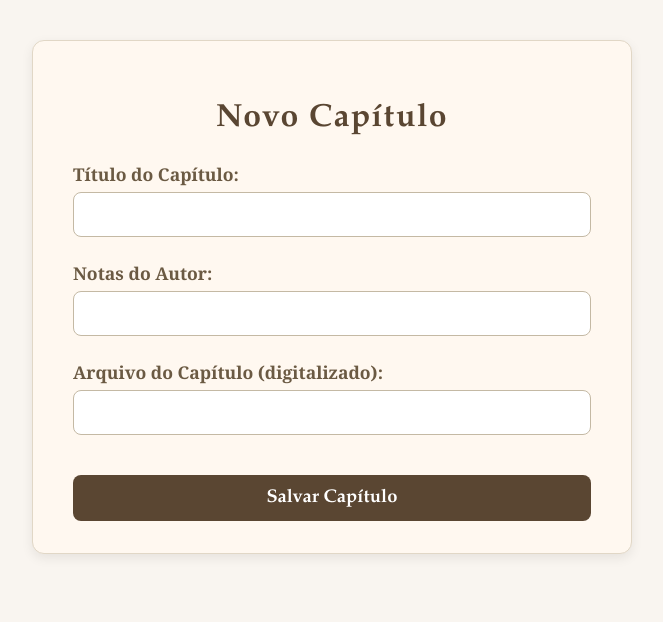
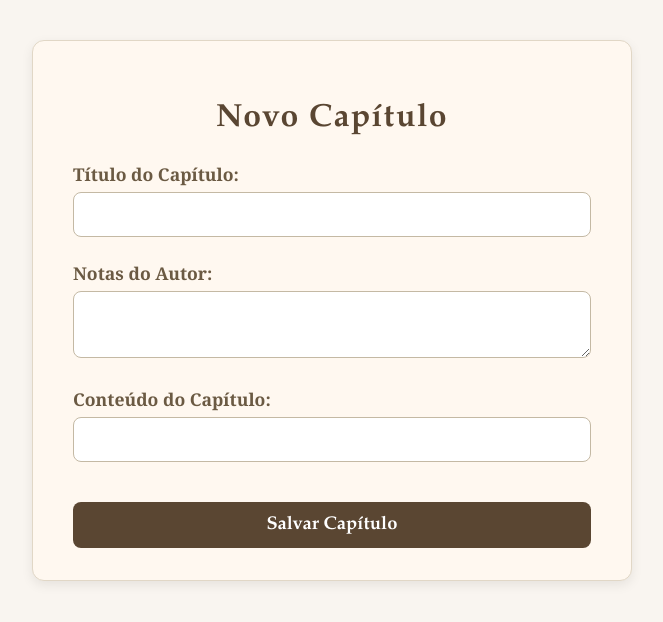
Before and after one commit to gallineci/capitular, a Django app: template templates/capitulo/novo.html in a window 1280 px wide. Shown: the top 622 px of the page, without its empty margins (308-971 px from the left). Run offline with Django 3.2, Linux system fonts and the light colour scheme; the template is opened without the code that fills it, so the values that code supplies are empty, except form fields; tables that the repository leaves empty hold one stand-in row (values such as "Sample post"); form fields are guessed from the names that the template uses.

Commit message:
campo de conteúdo do capítulo corrigido

```diff
--- a/capitulo/forms.py
+++ b/capitulo/forms.py
@@ -4,4 +4,4 @@
 class FormularioCapitulo(ModelForm):
     class Meta:
         model = Capitulo
-        fields = ['titulo', 'notas_autor', 'arquivo_capitulo']
+        fields = ['titulo', 'descricao', 'conteudo']
--- a/capitulo/models.py
+++ b/capitulo/models.py
@@ -3,8 +3,8 @@
 
 class Capitulo(models.Model):
     titulo = models.CharField(max_length=200)
-    notas_autor = models.TextField(blank=True)
-    arquivo_capitulo = models.FileField(upload_to='capitulos/', blank=True, null=True)
+    descricao = models.TextField(verbose_name="Notas do autor")
+    conteudo = models.TextField(verbose_name="Conteúdo do capítulo")
     historia = models.ForeignKey(Historia, on_delete=models.CASCADE, related_name='capitulos')
     criado_em = models.DateTimeField(auto_now_add=True)
 
--- a/capitulo/views.py
+++ b/capitulo/views.py
@@ -29,7 +29,7 @@
         return context
 
     def get_success_url(self):
-        return reverse_lazy('ver-historia', kwargs={'pk': self.historia.id})
+        return reverse_lazy('detalhes-historia', kwargs={'pk': self.historia.id})
 
 
 class DetalhesCapitulo(LoginRequiredMixin, DetailView):
--- a/templates/capitulo/novo.html
+++ b/templates/capitulo/novo.html
@@ -96,18 +96,18 @@
 </head>
 <body>
 
-  <form action="{% url 'criar-capitulo' historia_id %}" method="post" enctype="multipart/form-data" novalidate>
+<form action="{% url 'criar-capitulo' historia_id %}" method="post" novalidate>
   <h2>Novo Capítulo</h2>
   {% csrf_token %}
 
   <label for="titulo">Título do Capítulo:</label>
   {{ form.titulo }}
 
-    <label for="notas_autor">Notas do Autor:</label>
-    {{ form.notas_autor }}
+  <label for="descricao">Notas do Autor:</label>
+  {{ form.descricao }}
 
-    <label for="arquivo_capitulo">Arquivo do Capítulo (digitalizado):</label>
-    {{ form.arquivo_capitulo }}
+  <label for="conteudo">Conteúdo do Capítulo:</label>
+  {{ form.conteudo }}
 
   <button type="submit">Salvar Capítulo</button>
 
@@ -121,8 +121,9 @@
       </ul>
     </div>
   {% endif %}
+</form>
 
-  </form>
+
 
 </body>
 </html>
```
Also changed, not shown: capitulo/migrations/0001_initial.py (added), media/historia/fotos/audi_S5_SR66_maksoMl.jpeg (added). Lines whose indentation alone changed are shown as unchanged.
